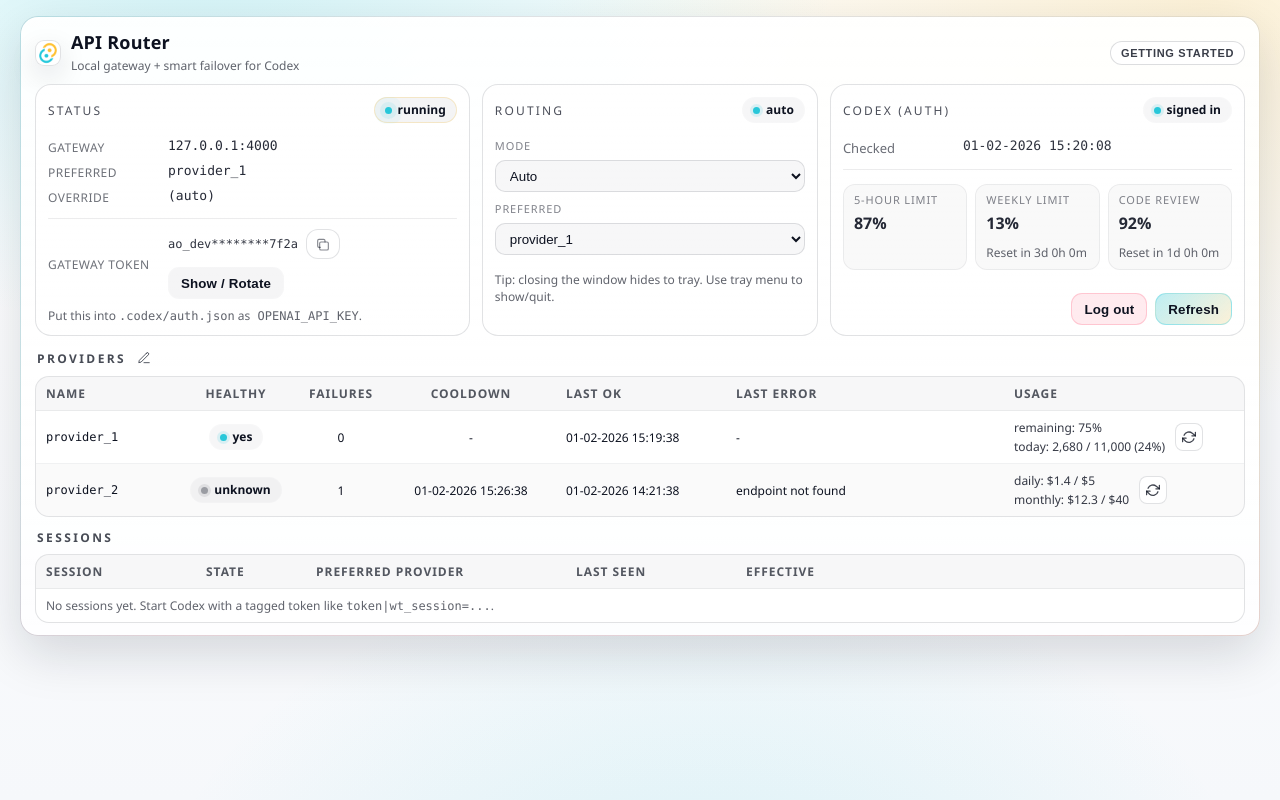
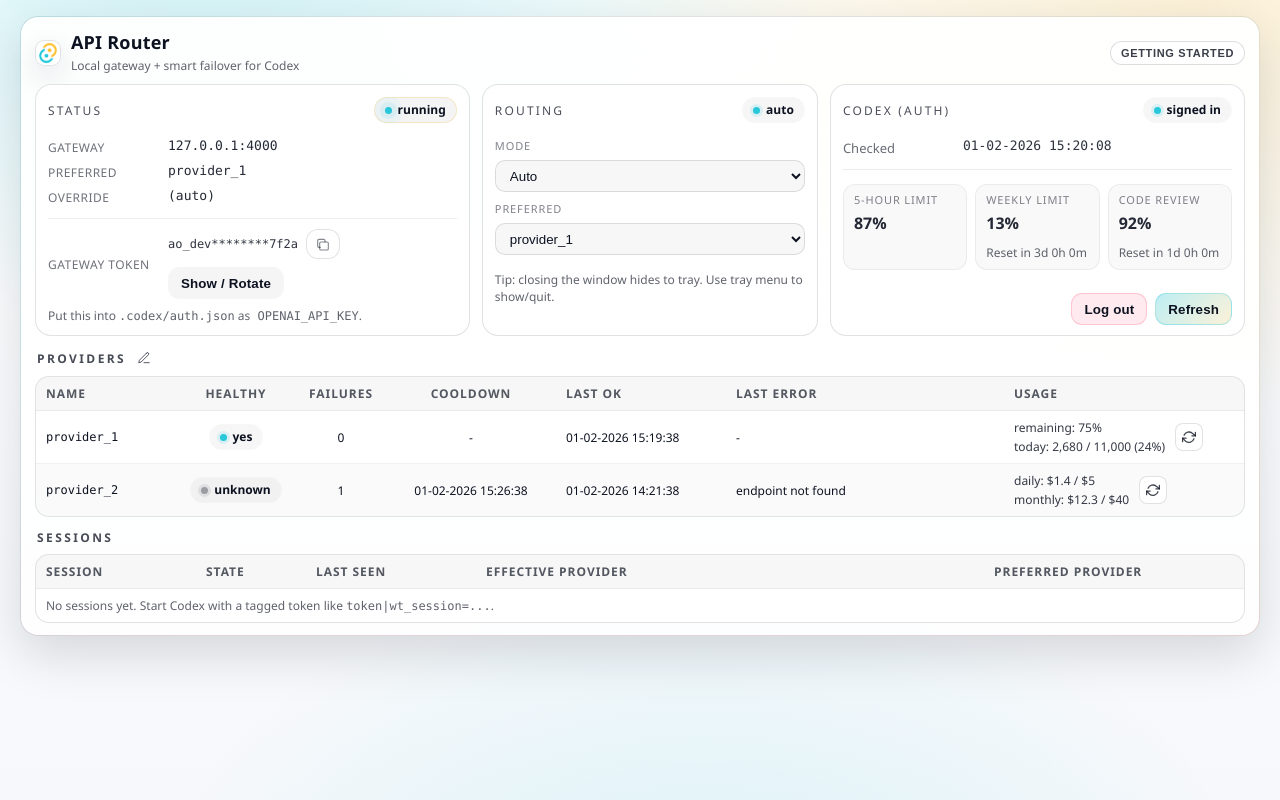
Before and after one commit to yiyousiow000814/API-Router, a React (Vite) app: page / in a window 1280 px wide. Built offline with nearby package versions, Linux system fonts and the light colour scheme.

Commit message:
fix: rename and reorder sessions columns

```diff
--- a/src/ui/components/SessionsTable.tsx
+++ b/src/ui/components/SessionsTable.tsx
@@ -22,9 +22,9 @@ export function SessionsTable({ sessions, providers, globalPreferred, updating,
         <tr>
           <th style={{ width: 160 }}>Session</th>
           <th style={{ width: 110 }}>State</th>
+          <th style={{ width: 170 }}>Last seen</th>
+          <th>Effective provider</th>
           <th style={{ width: 260 }}>Preferred provider</th>
-          <th style={{ width: 170 }}>Last seen</th>
-          <th>Effective</th>
         </tr>
       </thead>
       <tbody>
@@ -40,6 +40,8 @@ export function SessionsTable({ sessions, providers, globalPreferred, updating,
                     <span className="aoPillText">{s.active ? 'active' : 'inactive'}</span>
                   </span>
                 </td>
+                <td>{fmtWhen(s.last_seen_unix_ms)}</td>
+                <td style={{ fontFamily: 'ui-monospace, "Cascadia Mono", "Consolas", monospace' }}>{effective}</td>
                 <td>
                   <select
                     className="aoSelect"
@@ -58,8 +60,6 @@ export function SessionsTable({ sessions, providers, globalPreferred, updating,
                     ))}
                   </select>
                 </td>
-                <td>{fmtWhen(s.last_seen_unix_ms)}</td>
-                <td style={{ fontFamily: 'ui-monospace, "Cascadia Mono", "Consolas", monospace' }}>{effective}</td>
               </tr>
             )
           })
```
